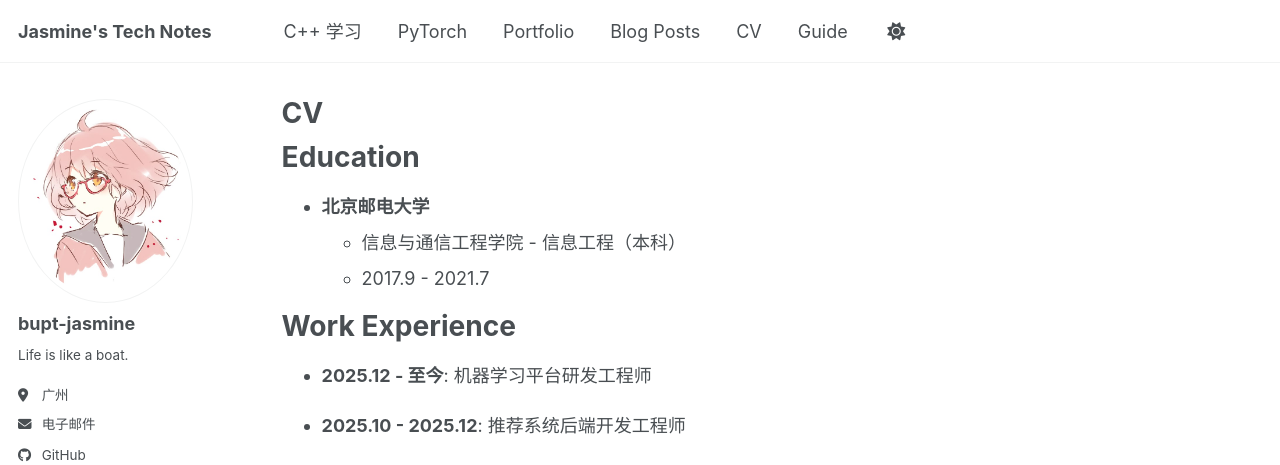
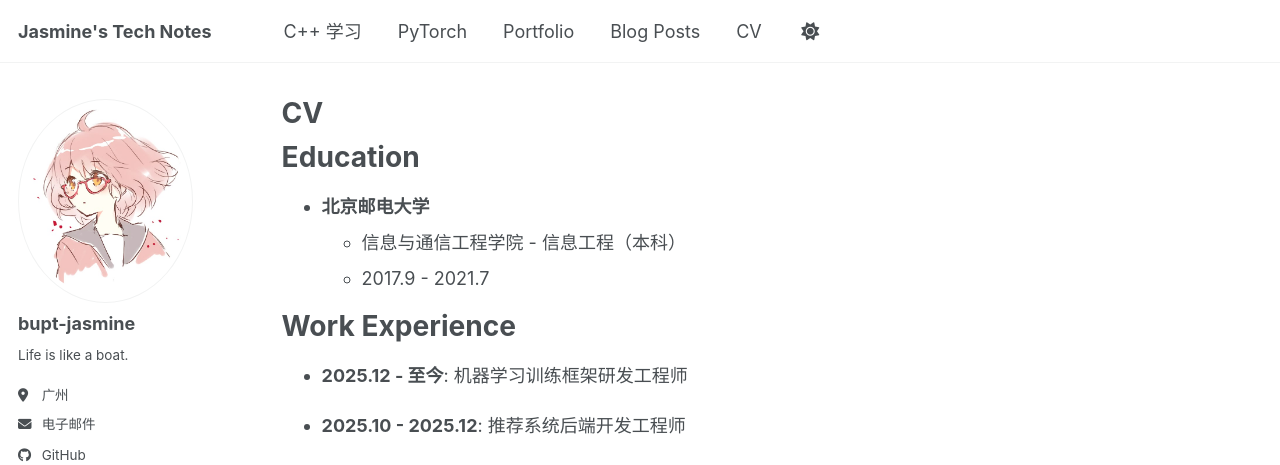
Before and after one commit to bupt-jasmine/bupt-jasmine.github.io, a Jekyll site: the page built from _pages/cv.md, in a window 1280 px wide and 1093 px high. Shown: the top 465 px of the window. Built offline with Jekyll 4.4.1, drawn with Linux system fonts in a browser that asks for light colours; a script bundle is joined from its source files by our own code; library files that are not in the unit come from our copies.

Commit message:
chore: 更新导航配置，注释掉“Guide”链接；修正简历中的职位名称

```diff
--- a/_data/navigation.yml
+++ b/_data/navigation.yml
@@ -26,5 +26,5 @@ main:
   # - title: "CV"
   #   url: /cv-json/
 
-  - title: "Guide"
-    url: /markdown/
+  # - title: "Guide"
+  #   url: /markdown/
--- a/_pages/cv.md
+++ b/_pages/cv.md
@@ -17,7 +17,7 @@ Education
 
 Work Experience
 ======
-* **2025.12 - 至今**: 机器学习平台研发工程师
+* **2025.12 - 至今**: 机器学习训练框架研发工程师
 
 * **2025.10 - 2025.12**: 推荐系统后端开发工程师
 
```
